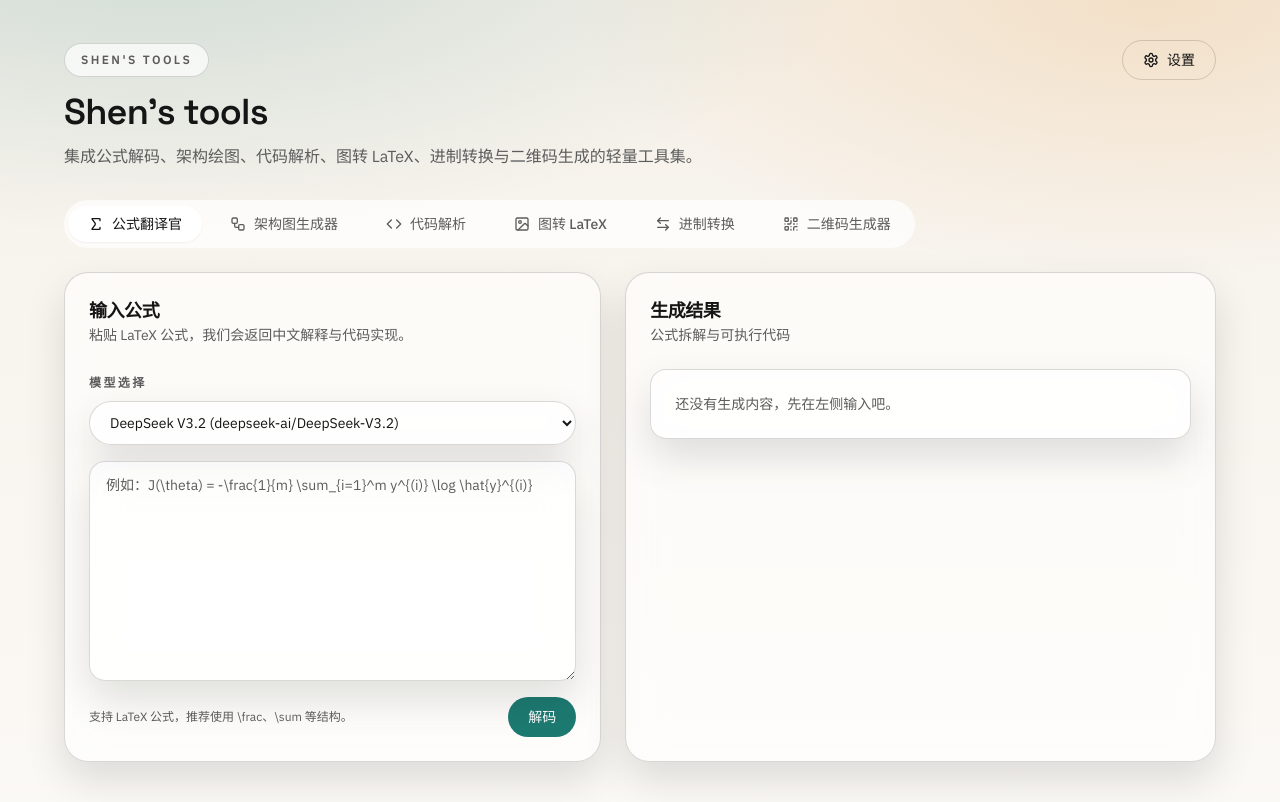
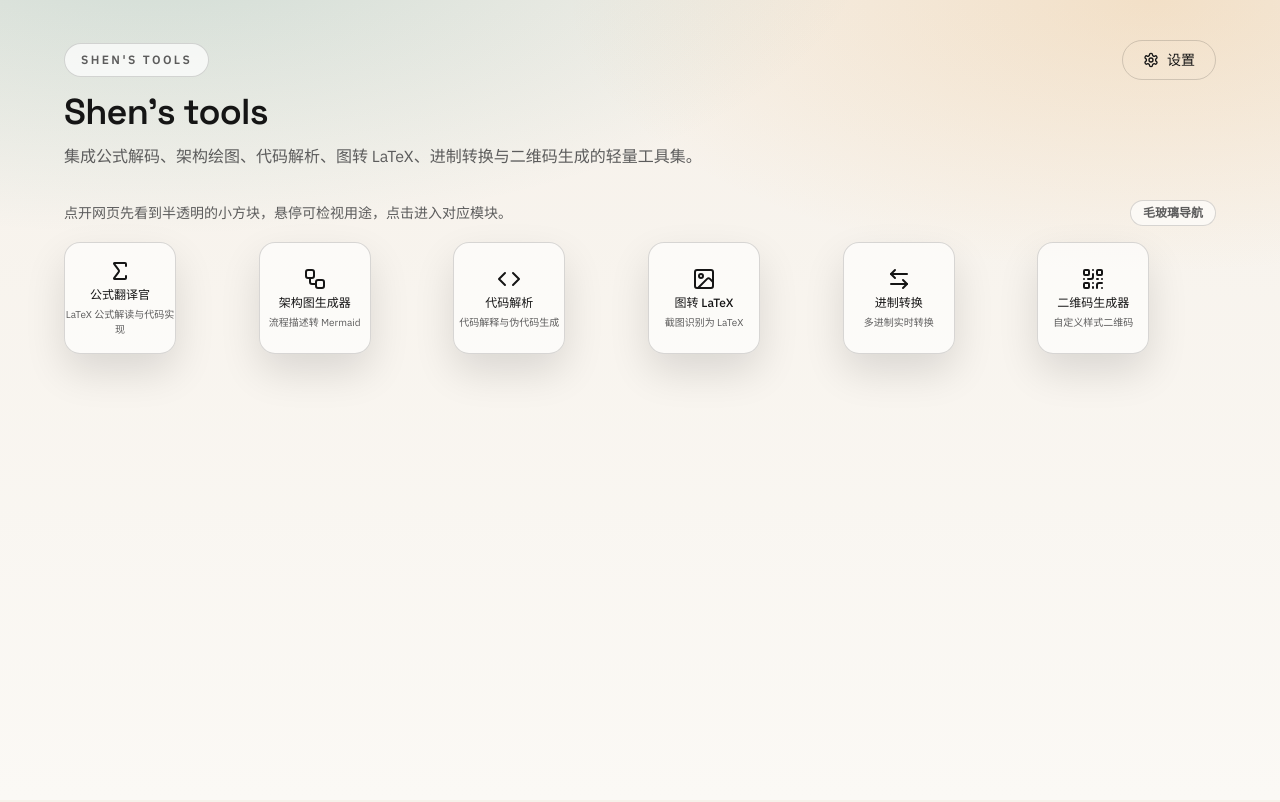
Before and after one commit to yys806/AI-tool, a Next.js app: page / in a window 1280 px wide. Built offline with nearby package versions, Linux system fonts and the light colour scheme.

Commit message:
重构正方形接口

```diff
--- a/app/page.tsx
+++ b/app/page.tsx
@@ -1,7 +1,17 @@
 "use client";
 
 import { useEffect, useMemo, useState } from "react";
-import { ArrowLeftRight, Code, Image, QrCode, Settings, Sigma, Workflow } from "lucide-react";
+import {
+  ArrowLeftRight,
+  Code,
+  Home,
+  Image,
+  QrCode,
+  Settings,
+  Sigma,
+  Workflow,
+  type LucideIcon,
+} from "lucide-react";
 
 import { ApiSettings } from "../components/api-settings";
 import { BasePanel } from "../components/base-panel";
@@ -10,7 +20,6 @@ import { LatexPanel } from "../components/latex-panel";
 import { QrPanel } from "../components/qr-panel";
 import { Button } from "../components/ui/button";
 import { Card, CardContent, CardDescription, CardHeader, CardTitle } from "../components/ui/card";
-import { Tabs, TabsList, TabsTrigger } from "../components/ui/tabs";
 import { Textarea } from "../components/ui/textarea";
 import { OutputPanel } from "../components/output-panel";
 import { convertBase, type BaseConversion } from "../lib/base-convert";
@@ -39,6 +48,15 @@ const CODE_STYLE_OPTIONS = [
   { value: "concise", label: "精简" },
   { value: "detailed", label: "详细" },
 ] as const;
+
+const NAV_ITEMS: { value: Mode; label: string; icon: LucideIcon; hint: string }[] = [
+  { value: "math", label: "公式翻译官", icon: Sigma, hint: "LaTeX 公式解读与代码实现" },
+  { value: "diagram", label: "架构图生成器", icon: Workflow, hint: "流程描述转 Mermaid" },
+  { value: "code", label: "代码解析", icon: Code, hint: "代码解释与伪代码生成" },
+  { value: "latex", label: "图转 LaTeX", icon: Image, hint: "截图识别为 LaTeX" },
+  { value: "base", label: "进制转换", icon: ArrowLeftRight, hint: "多进制实时转换" },
+  { value: "qr", label: "二维码生成器", icon: QrCode, hint: "自定义样式二维码" },
+];
 
 type ModelId = (typeof MODEL_OPTIONS)[number]["value"];
 type CodeStyleId = (typeof CODE_STYLE_OPTIONS)[number]["value"];
@@ -118,6 +136,7 @@ function normalizeLatex(value: string) {
 
 export default function HomePage() {
   const [mode, setMode] = useState<Mode>("math");
+  const [isHome, setIsHome] = useState(true);
   const [model, setModel] = useState<ModelId>(MODEL_OPTIONS[0].value);
   const [visionModel, setVisionModel] = useState<string>(VISION_MODEL_OPTIONS[0].value);
   const [input, setInput] = useState("");
@@ -213,6 +232,7 @@ export default function HomePage() {
   const handleModeChange = (value: string) => {
     const nextMode = value as Mode;
     setMode(nextMode);
+    setIsHome(false);
     setError(null);
     setBaseError(null);
     setLoading(false);
@@ -420,6 +440,38 @@ export default function HomePage() {
     }
   };
 
+  const renderNavGrid = (variant: "full" | "compact" = "full") => {
+    const tileSize = variant === "compact" ? "w-20 sm:w-24" : "w-24 sm:w-28";
+    const gridCols =
+      variant === "compact" ? "grid-cols-3 sm:grid-cols-6" : "grid-cols-2 sm:grid-cols-3 md:grid-cols-6";
+
+    return (
+      <div className={`grid ${gridCols} gap-3 sm:gap-4`}>
+        {NAV_ITEMS.map((item) => {
+          const Icon = item.icon;
+          const isActive = !isHome && mode === item.value;
+          return (
+            <button
+              key={item.value}
+              type="button"
+              onClick={() => handleModeChange(item.value)}
+              title={`${item.label} - ${item.hint}`}
+              aria-pressed={isActive}
+              className={`glass group relative flex aspect-square items-center justify-center overflow-hidden rounded-2xl border border-white/40 text-[color:var(--ink)] shadow-lg transition duration-200 hover:-translate-y-1 hover:bg-white/70 focus-visible:outline-none focus-visible:ring-2 focus-visible:ring-[color:var(--accent)] ${tileSize} ${isActive ? "ring-2 ring-[color:var(--accent)]" : ""}`}
+            >
+              <div className="absolute inset-0 bg-white/40 opacity-0 transition group-hover:opacity-100" />
+              <div className="relative flex flex-col items-center gap-1 text-center">
+                <Icon className="h-5 w-5 sm:h-6 sm:w-6" />
+                <span className="text-[11px] font-medium sm:text-xs">{item.label}</span>
+                <span className="hidden text-[10px] text-[color:var(--muted)] sm:block">{item.hint}</span>
+              </div>
+            </button>
+          );
+        })}
+      </div>
+    );
+  };
+
   return (
     <div className="relative min-h-screen px-6 py-10">
       <div className="pointer-events-none absolute inset-0 -z-10">
@@ -432,6 +484,7 @@ export default function HomePage() {
           <div className="inline-flex w-fit items-center gap-3 rounded-full border border-[var(--border)] bg-white/70 px-4 py-2 text-xs font-semibold uppercase tracking-[0.2em] text-[color:var(--muted)]">
             Shen's tools
           </div>
+          <div className="flex items-center gap-2">
             <Button
               type="button"
               variant="outline"
@@ -442,6 +495,7 @@ export default function HomePage() {
               设置
             </Button>
           </div>
+        </div>
         <h1 className="text-3xl font-semibold leading-tight sm:text-4xl">Shen's tools</h1>
         <p className="max-w-2xl text-sm text-[color:var(--muted)] sm:text-base">
           集成公式解码、架构绘图、代码解析、图转 LaTeX、进制转换与二维码生成的轻量工具集。
@@ -449,36 +503,38 @@ export default function HomePage() {
       </header>
 
       <section className="mx-auto mt-8 w-full max-w-6xl animate-fade-up">
-        <Tabs value={mode} onValueChange={handleModeChange}>
-          <TabsList className="w-full justify-start gap-2 sm:w-auto">
-            <TabsTrigger value="math">
-              <Sigma className="h-4 w-4" />
-              公式翻译官
-            </TabsTrigger>
-            <TabsTrigger value="diagram">
-              <Workflow className="h-4 w-4" />
-              架构图生成器
-            </TabsTrigger>
-            <TabsTrigger value="code">
-              <Code className="h-4 w-4" />
-              代码解析
-            </TabsTrigger>
-            <TabsTrigger value="latex">
-              <Image className="h-4 w-4" />
-              图转 LaTeX
-            </TabsTrigger>
-            <TabsTrigger value="base">
-              <ArrowLeftRight className="h-4 w-4" />
-              进制转换
-            </TabsTrigger>
-            <TabsTrigger value="qr">
-              <QrCode className="h-4 w-4" />
-              二维码生成器
-            </TabsTrigger>
-          </TabsList>
-        </Tabs>
+        {isHome ? (
+          <>
+            <div className="mb-4 flex items-center justify-between gap-3">
+              <p className="text-sm text-[color:var(--muted)]">
+                点开网页先看到半透明的小方块，悬停可检视用途，点击进入对应模块。
+              </p>
+              <span className="hidden items-center gap-2 rounded-full border border-[var(--border)] bg-white/60 px-3 py-1 text-xs font-semibold text-[color:var(--muted)] sm:inline-flex">
+                毛玻璃导航
+              </span>
+            </div>
+            {renderNavGrid("full")}
+          </>
+        ) : (
+          <>
+            <div className="mb-3 flex flex-wrap items-center justify-between gap-3">
+              <Button
+                type="button"
+                variant="ghost"
+                className="gap-2 rounded-full"
+                onClick={() => setIsHome(true)}
+              >
+                <Home className="h-4 w-4" />
+                返回主页面
+              </Button>
+              <span className="text-xs text-[color:var(--muted)]">点击任意方块切换模块</span>
+            </div>
+            {renderNavGrid("compact")}
+          </>
+        )}
       </section>
 
+      {!isHome ? (
         <main className="mx-auto mt-6 grid w-full max-w-6xl gap-6 lg:grid-cols-[minmax(0,1fr)_minmax(0,1.1fr)]">
           <Card className="glass animate-fade-up">
             <CardHeader>
@@ -960,6 +1016,7 @@ export default function HomePage() {
           />
         )}
         </main>
+      ) : null}
 
       <ApiSettings
         open={showSettings}
```
Lines whose indentation alone changed are shown as unchanged.
